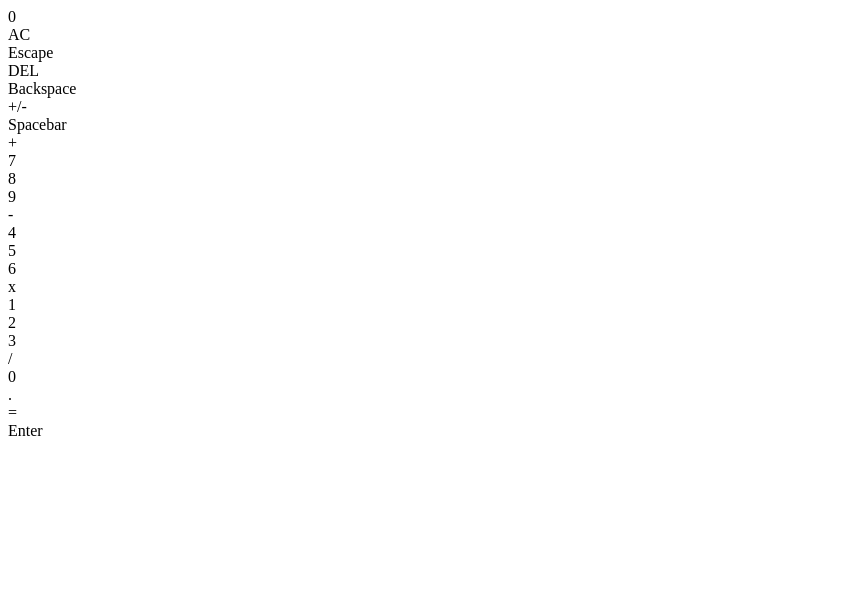
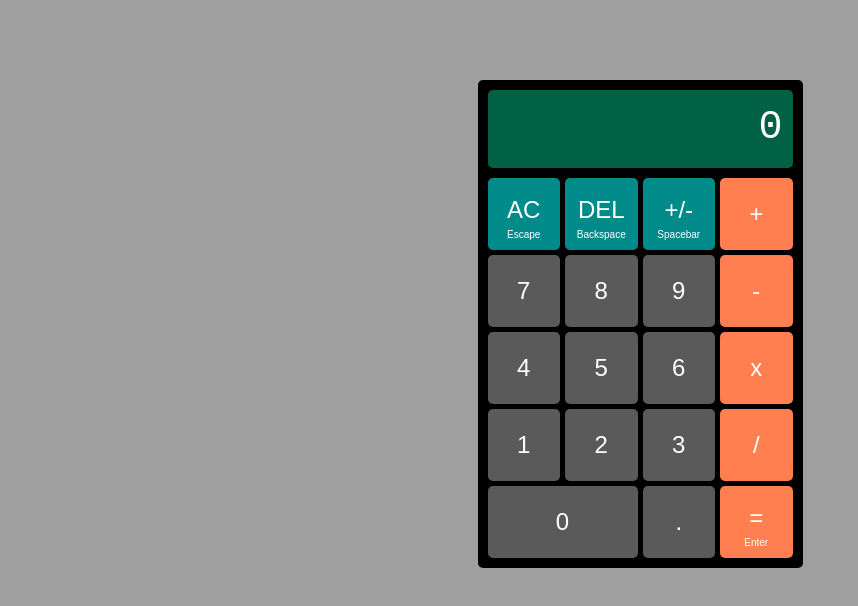
Before and after one commit to dfranzzzzz/Calculator, a plain HTML site: page index.html in a window 1280 px wide. Shown: the whole page, without its empty margins (0-858 px from the left). Drawn offline with Linux system fonts and the light colour scheme; the site is published under a folder, as on GitHub Pages, so addresses that start at the root find nothing.

Commit message:
removed scss

```diff
--- a/index.html
+++ b/index.html
@@ -4,7 +4,7 @@
   <meta charset="UTF-8">
   <meta http-equiv="X-UA-Compatible" content="IE=edge">
   <meta name="viewport" content="width=device-width, initial-scale=1.0">
-  <link rel="stylesheet" href="/dist/css/main.css">
+  <link rel="stylesheet" href="main.css">
   <title>Calculator</title>
 </head>
 <body>
--- a/main.scss
+++ /dev/null
@@ -1,85 +0,0 @@
-$otherFuncClr: #008b8b;
-$numberClr:    #5a5a5a;
-$operatorClr:  #ff7f50;
-$bgClr:        #9f9f9f;
-$calcClr:      #000;
-$dispBgClr:    #006144;
-$txtClr:       #fff;
-
-body {
-  padding: 0;
-  margin: 0;
-  background: $bgClr;
-}
-
-.container {
-  margin: auto;
-  margin-top: 80px;
-  padding: 10px;
-  width: fit-content;
-  height: fit-content;
-  background: $calcClr;
-  border-radius: 5px;
-
-  #display {
-    max-width: 285px;
-    min-height: 48px;
-    padding: 15px 10px;
-    color: $txtClr;
-    font-family: monospace;
-    font-size: 40px;
-    text-align: end;
-    word-wrap: break-word;
-    border-radius: 5px;
-    background: $dispBgClr;
-  }
-
-  .btns {
-    margin: 10px auto 0;
-    font-size: x-large;
-    font-family: Arial, Helvetica, sans-serif;
-    color: $txtClr;
-    text-align: center;
-    display: grid;
-    align-items: stretch;
-    grid-template-columns: 72.5px 72.5px 72.5px 72.5px;
-    grid-template-rows: auto;
-    column-gap: 5px;
-    row-gap: 5px;
-    cursor: pointer;
-
-    span {
-      font-size: x-small;
-    }
-
-    .btn {
-      background: $numberClr;
-      border-radius: 5px;
-      padding: 22px 0;
-
-      &:hover {
-        filter: brightness(120%);
-      }
-    }
-
-    .zero {
-      grid-column-start: 1;
-      grid-column-end: 3;
-    }
-
-    .operator,
-    #equal {
-      background: $operatorClr;
-    }
-
-    .otherFunc {
-      background: $otherFuncClr;
-    }
-
-    .otherFunc,
-    #equal {
-      padding-bottom: 0;
-      line-height: 20px;
-    }
-  }
-}
```
Also changed, not shown: main.css (renamed from dist/css/main.css).
